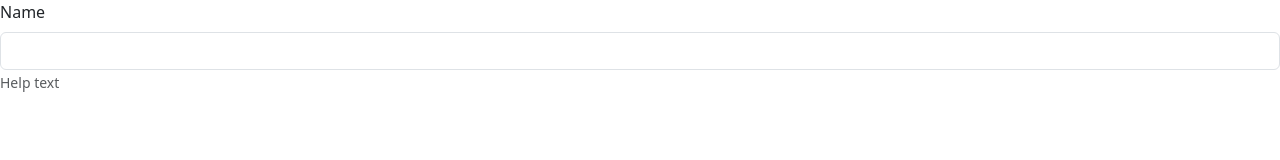
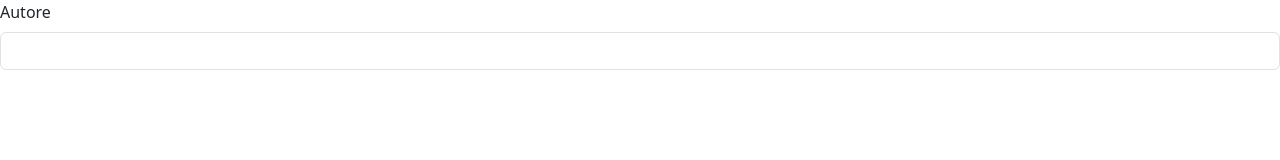
Before and after one commit to DarioConiglione/react-post-form, a React (Vite) app: page / in a window 1280 px wide. Shown: the top 160 px of the page. Built offline with nearby package versions, Linux system fonts and the light colour scheme.

Commit message:
start create first input

```diff
--- a/src/App.jsx
+++ b/src/App.jsx
@@ -19,18 +19,22 @@ function App() {
   return (
     <>
 
+      {/* creazione primo campo del form */}
       <div class="mb-3">
-        <label for="" class="form-label">Name</label>
+        <label for="" className="form-label">Autore</label>
         <input
           type="text"
-          name=""
-          id=""
-          class="form-control"
-          placeholder=""
-          aria-describedby="helpId"
+          name="author"
+          className="form-control"
+          value={formArticle.author}
+          onChange={(e) => setFormArticle({ ...formArticle, author: e.target.value })}
+
+
+
         />
-        <small id="helpId" class="text-muted">Help text</small>
+
       </div>
+
 
 
     </>
```
